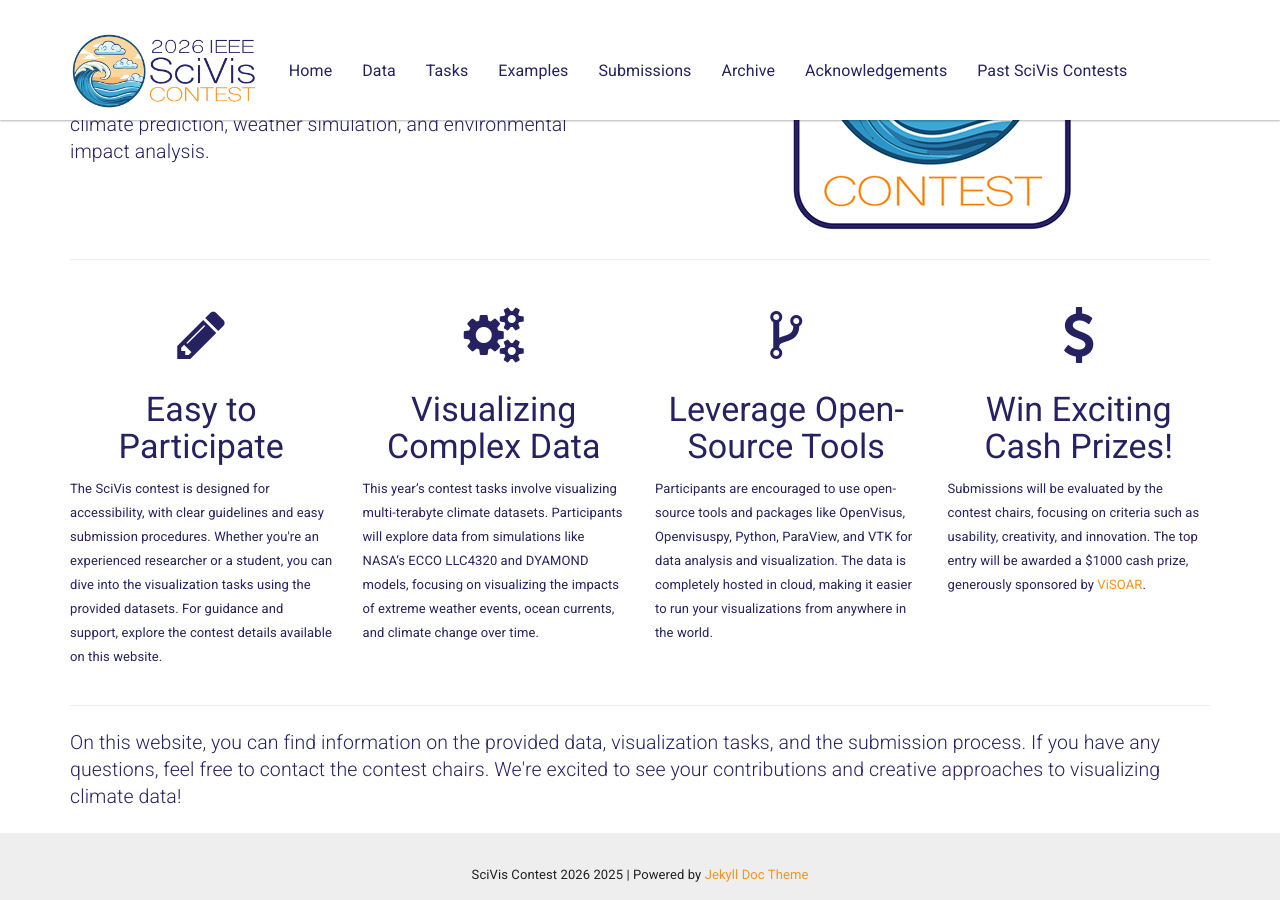
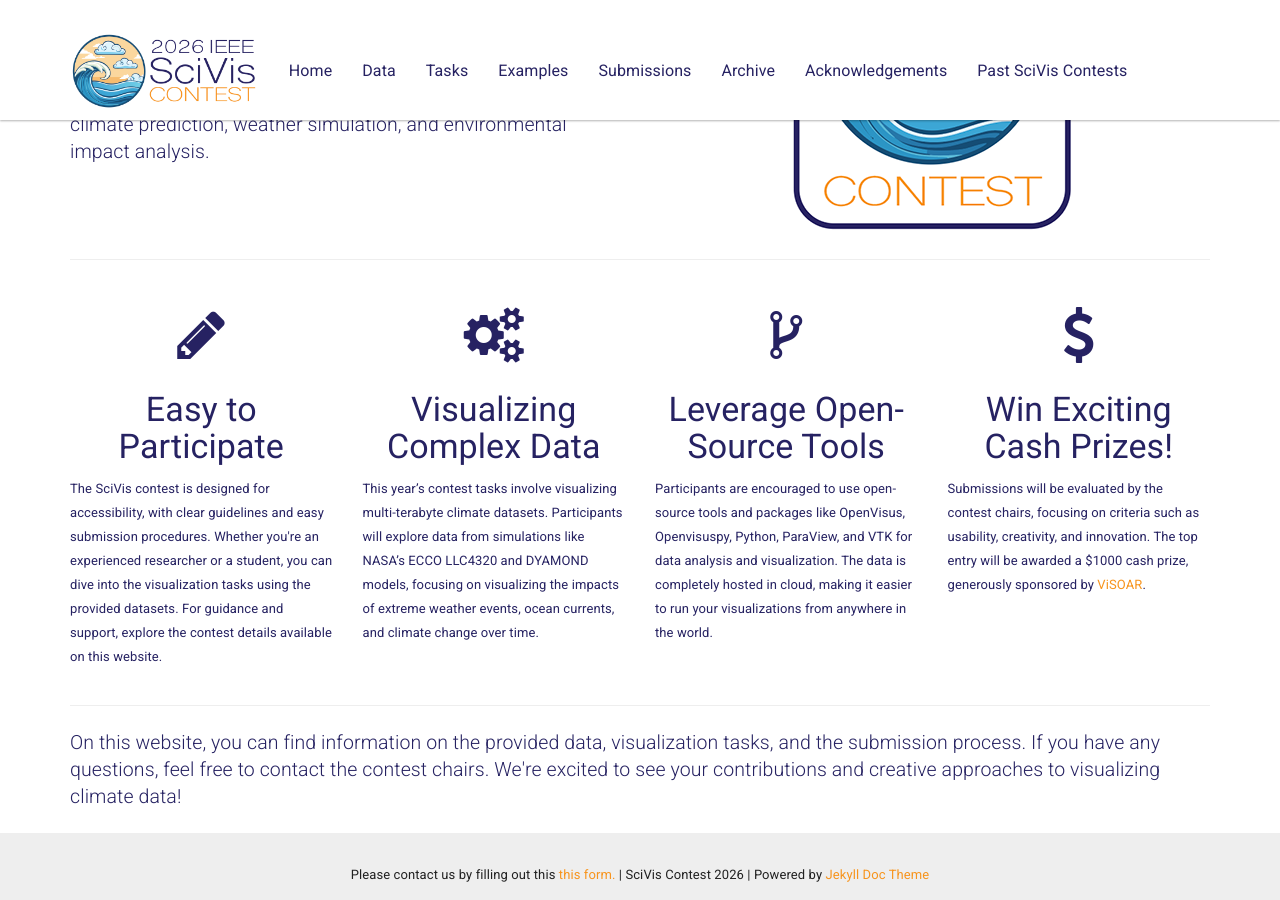
Before and after one commit to sciviscontest2026/sciviscontest2026.github.io, a Jekyll site: the page built from index.html, in a window 1280 px wide and 900 px high, scrolled down 888 px. Built offline with Jekyll 4.4.1, drawn with Linux system fonts in a browser that asks for light colours.

Commit message:
add gform

```diff
--- a/_includes/footer.html
+++ b/_includes/footer.html
@@ -2,7 +2,7 @@
     <div class="container">
 
         <p class="text-center">
-            {{ site.title }} {{ site.time | date: '%Y' }} |
+           Please contact us by filling out this <a href="https://forms.gle/s9n98YScJgTJxwpM9" target="_blank">this form.</a> | {{ site.title }}  |
             Powered by <a href="https://github.com/aksakalli/jekyll-doc-theme"  target="_blank">Jekyll Doc Theme</a>
         </p>
         <!-- <p class="text-muted">Place sticky footer content here.</p> -->
```
